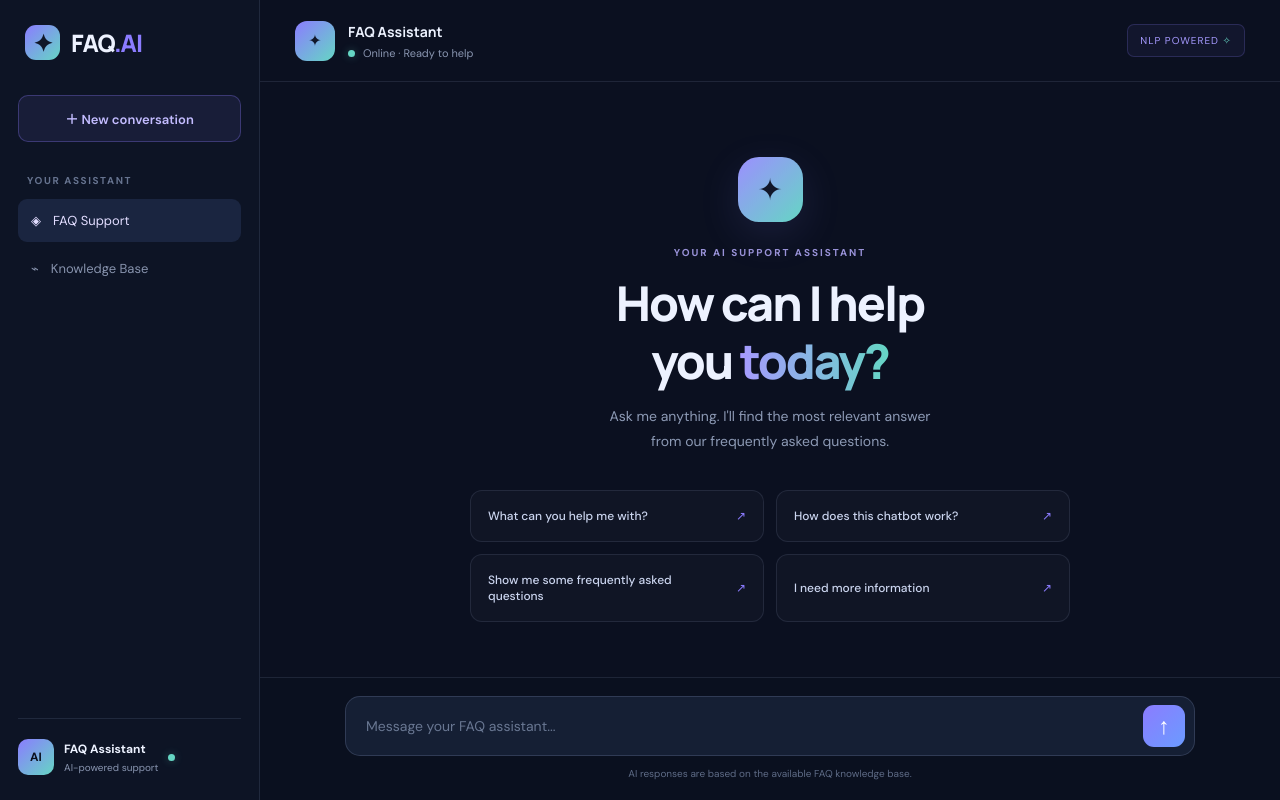
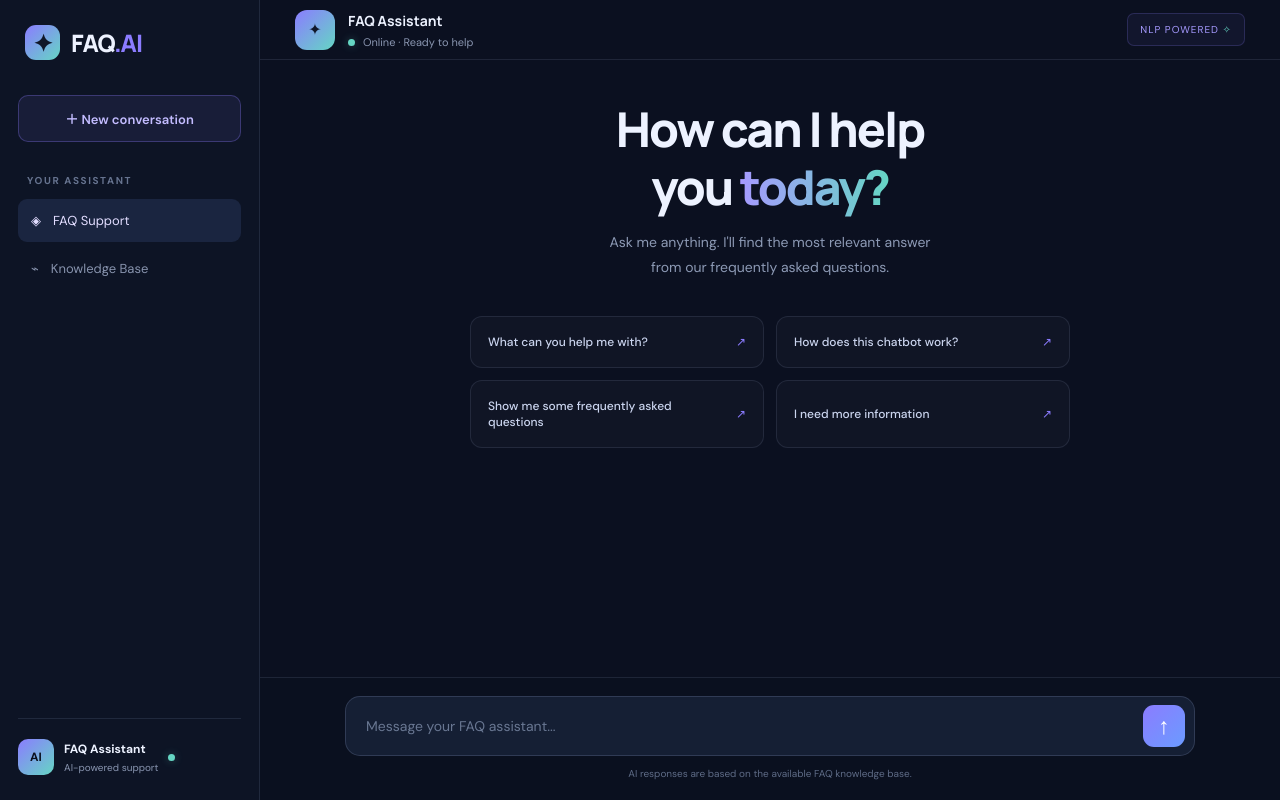
Before and after one commit to OmkarSolat-17/CodeAlpha-FAQs-Chatbot, a Flask app: page / in a window 1280 px wide. Run offline with Flask 3, Linux system fonts and the light colour scheme.

Commit message:
updated alignment and spacing

```diff
--- a/static/style.css
+++ b/static/style.css
@@ -156,7 +156,7 @@ body {
 }
 
 .topbar {
-    height: 82px;
+    height: 60px;
     padding: 0 35px;
     border-bottom: 1px solid var(--line);
     display: flex;
@@ -214,7 +214,7 @@ body {
 .chat-area {
     flex: 1;
     overflow-y: auto;
-    padding: 35px 7%;
+    padding: -5px 7% 35px;;
 }
 
 .welcome {
--- a/templates/index.html
+++ b/templates/index.html
@@ -55,8 +55,8 @@
 
         <section class="chat-area" id="chat">
             <div class="welcome" id="welcome">
-                <div class="welcome-symbol">✦</div>
-                <div class="welcome-label">YOUR AI SUPPORT ASSISTANT</div>
+                <!--<div class="welcome-symbol">✦</div>-->
+                <!--<div class="welcome-label">YOUR AI SUPPORT ASSISTANT</div>-->
                 <h1>How can I help<br>you <span>today?</span></h1>
                 <p>Ask me anything. I'll find the most relevant answer<br class="desktop"> from our frequently asked questions.</p>
 
```
